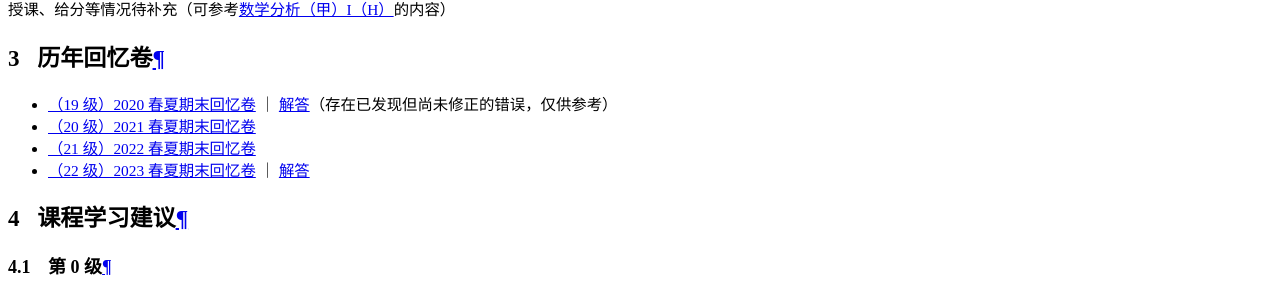
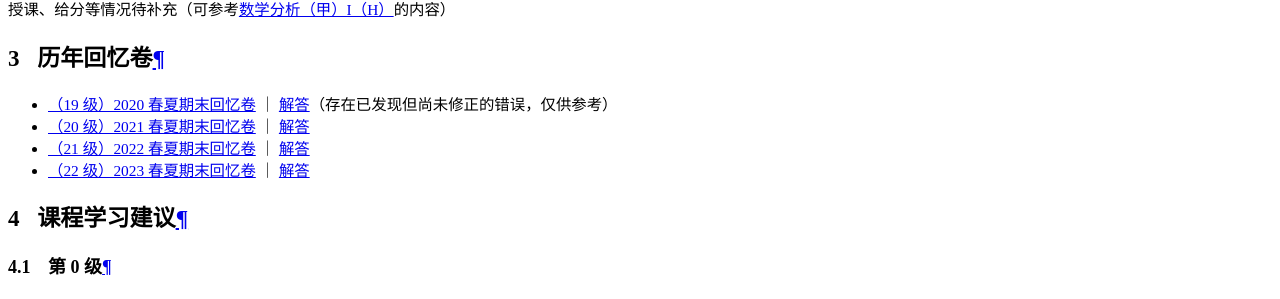
Before and after one commit to ZJU-Turing/TuringCourses, an MkDocs documentation site: the page built from docs/math_phys/math_analysis2/index.md, in a window 1280 px wide and 900 px high, scrolled down 18470 px. Shown: the part 142-441 px from the top of the window. Built offline with MkDocs 1.6.1 and Material for MkDocs 9.7.7, drawn with Linux system fonts in a browser that asks for light colours; comment, search, counter and statistics services are not loaded.

Commit message:
docs: 添加数学分析（甲）Ⅱ（H）历年卷解答 (#137)

```diff
--- a/docs/math_phys/math_analysis2/index.md
+++ b/docs/math_phys/math_analysis2/index.md
@@ -25,8 +25,8 @@
 ## 历年回忆卷
 
 - [（19 级）2020 春夏期末回忆卷](数学分析（甲）Ⅱ（H）2020春夏回忆卷.pdf) ｜ [解答](数学分析（甲）Ⅱ（H）2020春夏回忆卷解答.pdf)（存在已发现但尚未修正的错误，仅供参考）
-- [（20 级）2021 春夏期末回忆卷](数学分析（甲）Ⅱ（H）2021春夏回忆卷.pdf)
-- [（21 级）2022 春夏期末回忆卷](数学分析（甲）Ⅱ（H）2022春夏回忆卷.pdf)
+- [（20 级）2021 春夏期末回忆卷](数学分析（甲）Ⅱ（H）2021春夏回忆卷.pdf) ｜ [解答](数学分析（甲）Ⅱ（H）2021春夏回忆卷解答.pdf)
+- [（21 级）2022 春夏期末回忆卷](数学分析（甲）Ⅱ（H）2022春夏回忆卷.pdf) ｜ [解答](数学分析（甲）Ⅱ（H）2022春夏回忆卷解答.pdf)
 - [（22 级）2023 春夏期末回忆卷](数学分析（甲）Ⅱ（H）2023春夏回忆卷.pdf) ｜ [解答](数学分析（甲）Ⅱ（H）2023春夏回忆卷解答.pdf)
 
 ## 课程学习建议
```
Also changed, not shown: 4 other files.
